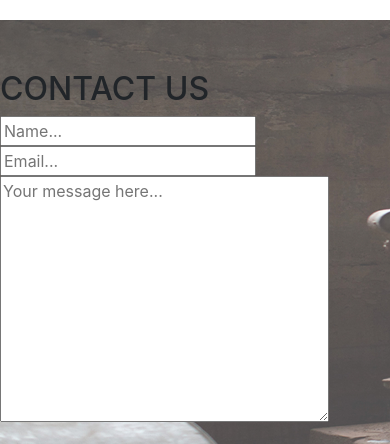
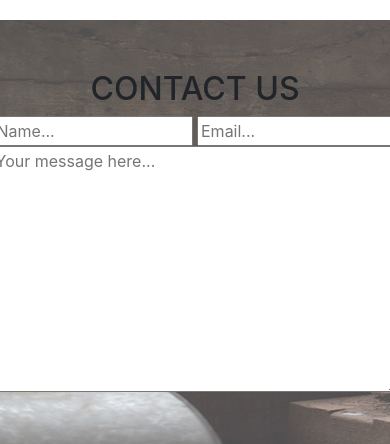
Before and after one commit to Alvin-21/delani-studio, a plain HTML site: page index.html in a window 390 px wide. Shown: the part 4858-5302 px from the top of the page. Drawn offline with Linux system fonts and the light colour scheme.

Commit message:
Adjust position of the form.

```diff
--- a/css/styles.css
+++ b/css/styles.css
@@ -73,3 +73,36 @@ header {
 .portfolio img {
     padding: 10px;
 }
+
+.grid {
+    display: grid;
+    justify-content: center;
+}
+
+input {
+    width: 350px;
+}
+
+textarea {
+    width: 705px;
+}
+
+@media screen and (max-width: 750px) {
+    input {
+        width: 300px;
+    }
+
+    textarea {
+        width: 605px;
+    }
+}
+
+@media screen and (max-width: 650px) {
+    input {
+        width: 200px;
+    }
+
+    textarea {
+        width: 405px;
+    }
+}
--- a/index.html
+++ b/index.html
@@ -90,13 +90,17 @@
         </main>
         <footer>
             <section class="contact-us">
-                <h2>CONTACT US</h2>
+                <div class="container">
+                    <h2 class="center">CONTACT US</h2>
+                </div>
+                <div class="conatiner grid">
                     <form>
                         <input type="text" name="name" id="name" placeholder="Name...">
                         <input type="email" name="email" id="email" placeholder="Email...">
                         <br>
                         <textarea name="message" id="message" placeholder="Your message here..." cols="30" rows="10"></textarea>
                     </form>
+                </div>
             </section>
             <figure>
                 <img src="assets/social_icons/twitter.png" alt="Twitter logo">
```
Lines whose indentation alone changed are shown as unchanged.
